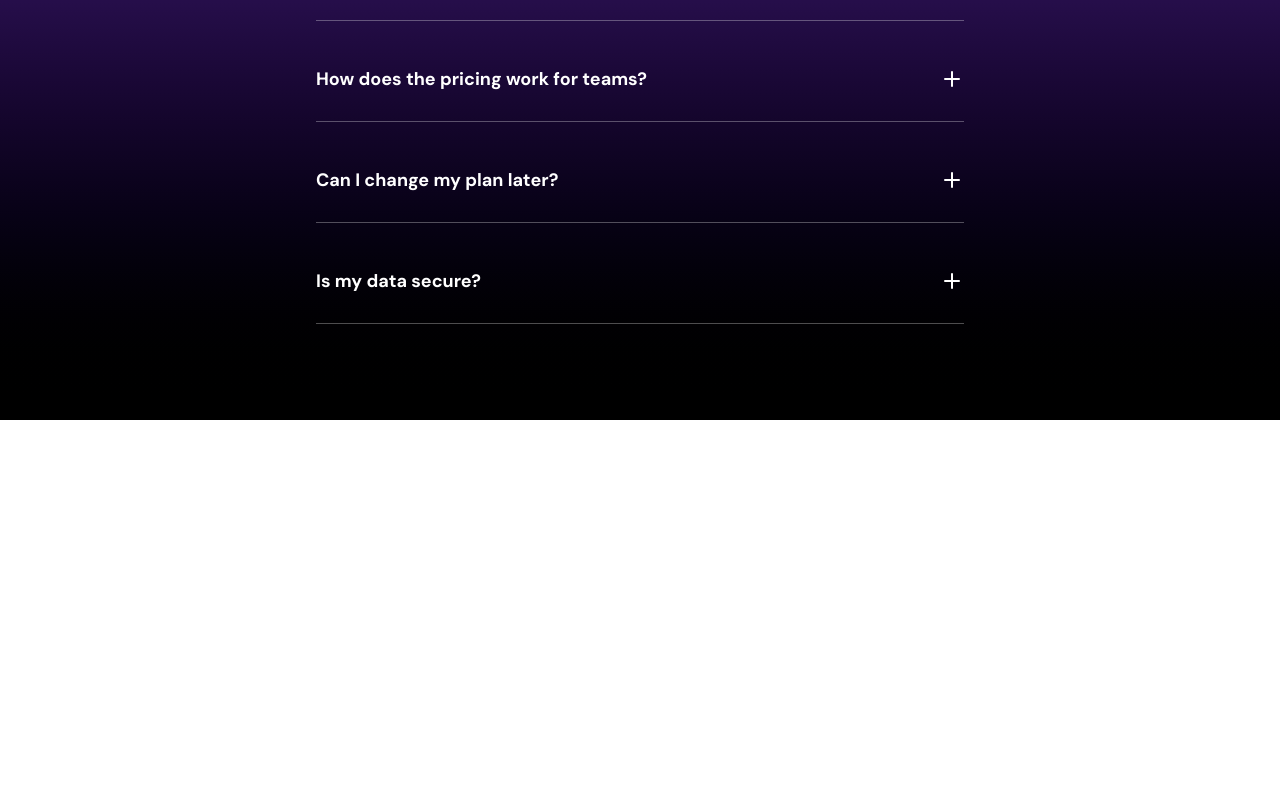
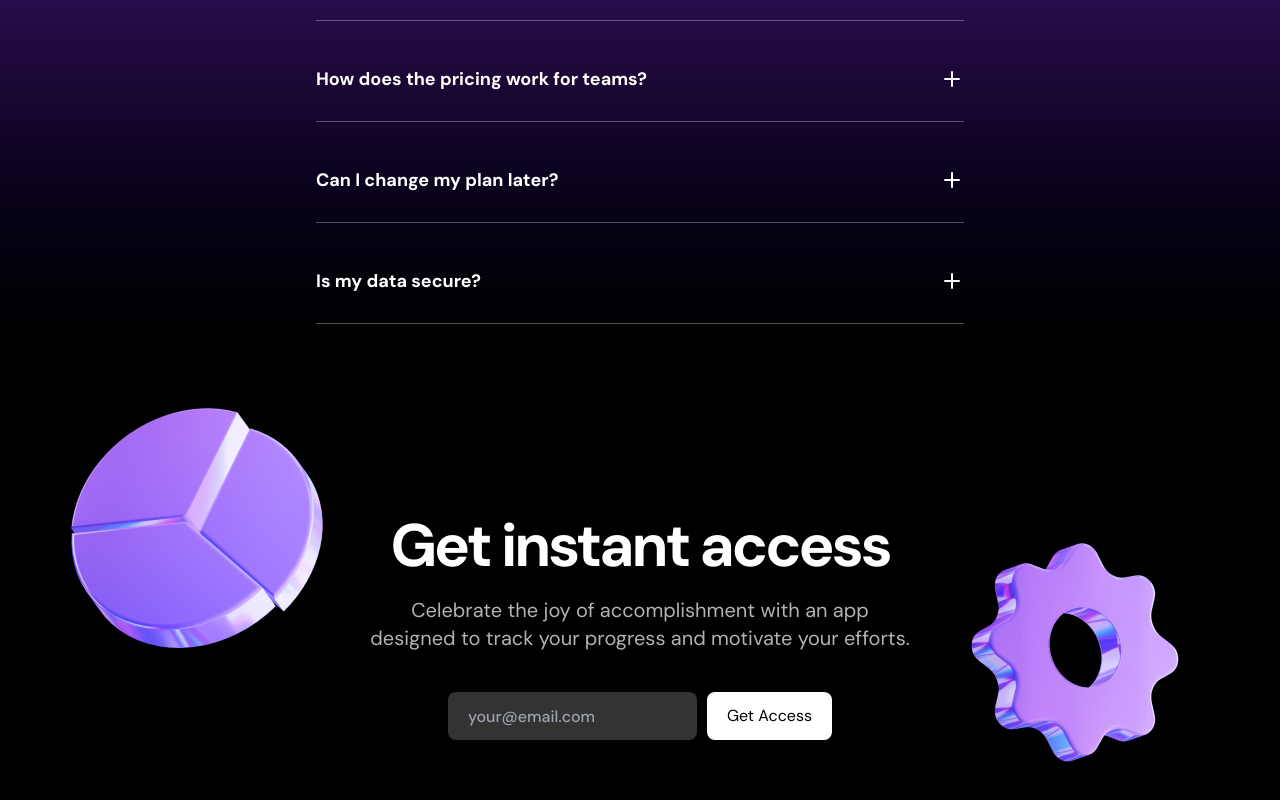
Before and after one commit to DivineUgorji/react-playground, a Next.js app in the folder 07-next-saas-page/: page / in a window 1280 px wide. Shown: the part 3237-4037 px from the top of the page. Before the commit the page ends 3657 px from the top, so only its background shows below. Built offline with nearby package versions, Linux system fonts and the light colour scheme.

Commit message:
next-saas-page: implement CTA component 🎉

```diff
--- a/07-next-saas-page/src/app/page.tsx
+++ b/07-next-saas-page/src/app/page.tsx
@@ -1,4 +1,5 @@
 import { Banner } from "@/components/Banner";
+import { CallToAction } from "@/components/CallToAction";
 import { FAQs } from "@/components/FAQs";
 import Features from "@/components/Features";
 import { Hero } from "@/components/Hero";
@@ -16,6 +17,7 @@
       <Features />
       <ProductShowcase />
       <FAQs />
+      <CallToAction />
     </>
   );
 }
--- /dev/null
+++ b/07-next-saas-page/src/components/CallToAction.tsx
@@ -0,0 +1,42 @@
+import helixImage from "../assets/images/helix2.png";
+import emojiStarImage from "../assets/images/emojistar.png";
+import Image from "next/image";
+
+export const CallToAction = () => {
+  return (
+    <div className="bg-black text-white text-center py-[72px] sm:py-24">
+      <div className="container max-w-xl relative">
+        <Image
+          src={helixImage}
+          alt=""
+          className="absolute top-6 left-[calc(100%+36px)]"
+        />
+        <Image
+          src={emojiStarImage}
+          alt=""
+          className="absolute -top-[120px] right-[calc(100%+24px)] "
+        />
+        <h2 className="font-bold text-5xl sm:text-6xl tracking-tighter">
+          Get instant access
+        </h2>
+        <p className="text-xl text-white/70 mt-5">
+          Celebrate the joy of accomplishment with an app designed to track your
+          progress and motivate your efforts.
+        </p>
+        <form
+          action=""
+          className="flex flex-col gap-2.5 mt-10 max-w-sm mx-auto sm:flex-row"
+        >
+          <input
+            type="email"
+            placeholder="your@email.com"
+            className="h-12 bg-white/20 rounded-lg px-5 flex-1 font-medium placeholder:text-[#9CA3AF]"
+          />
+          <button className="bg-white text-black h-12 rounded-lg px-5">
+            Get Access
+          </button>
+        </form>
+      </div>
+    </div>
+  );
+};
```
